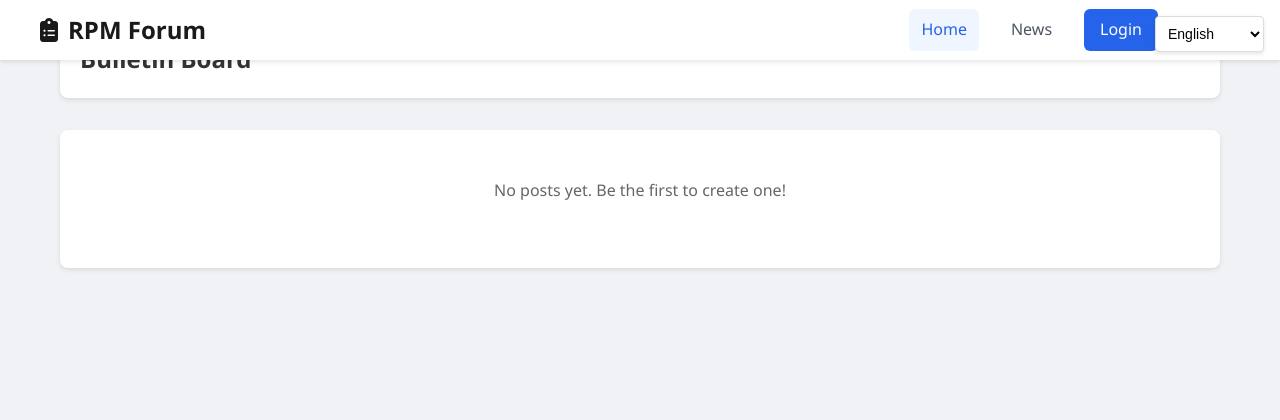
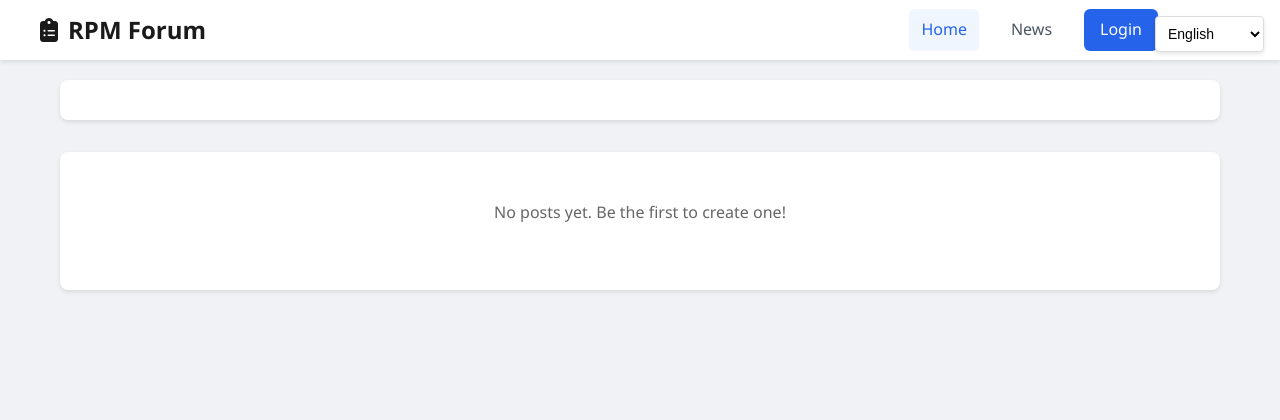
Before and after one commit to DRXZOID/RPMFGSITE, a Flask app: page / in a window 1280 px wide. Shown: the top 420 px of the page. Run offline with Flask 3, Linux system fonts and the light colour scheme; data that the repository does not hold is empty.

Commit message:
Update navbar position and adjust main content margin for improved layout

```diff
--- a/app/static/style.css
+++ b/app/static/style.css
@@ -16,7 +16,7 @@ body {
 .navbar {
     background: #ffffff;
     box-shadow: 0 2px 4px rgba(0, 0, 0, 0.1);
-    position: fixed;
+        position: static;
     top: 0;
     left: 0;
     right: 0;
@@ -88,7 +88,7 @@ body {
 
 /* Main Content */
 .main-content {
-    margin-top: 80px;
+    margin-top: 20px;
     padding: 20px;
     max-width: 1200px;
     margin-left: auto;
--- a/app/templates/main/index.html
+++ b/app/templates/main/index.html
@@ -4,7 +4,6 @@
 <div class="forum-container">
     <!-- Header Section -->
     <div class="forum-header">
-        <h1>{{ _('Bulletin Board') }}</h1>
         {% if current_user.is_authenticated and current_user.has_permission(Permission.WRITE) %}
         <a href="{{ url_for('main.create_post') }}" class="create-topic-btn">
             <i class="fas fa-plus"></i> {{ _('Create Post') }}
```
